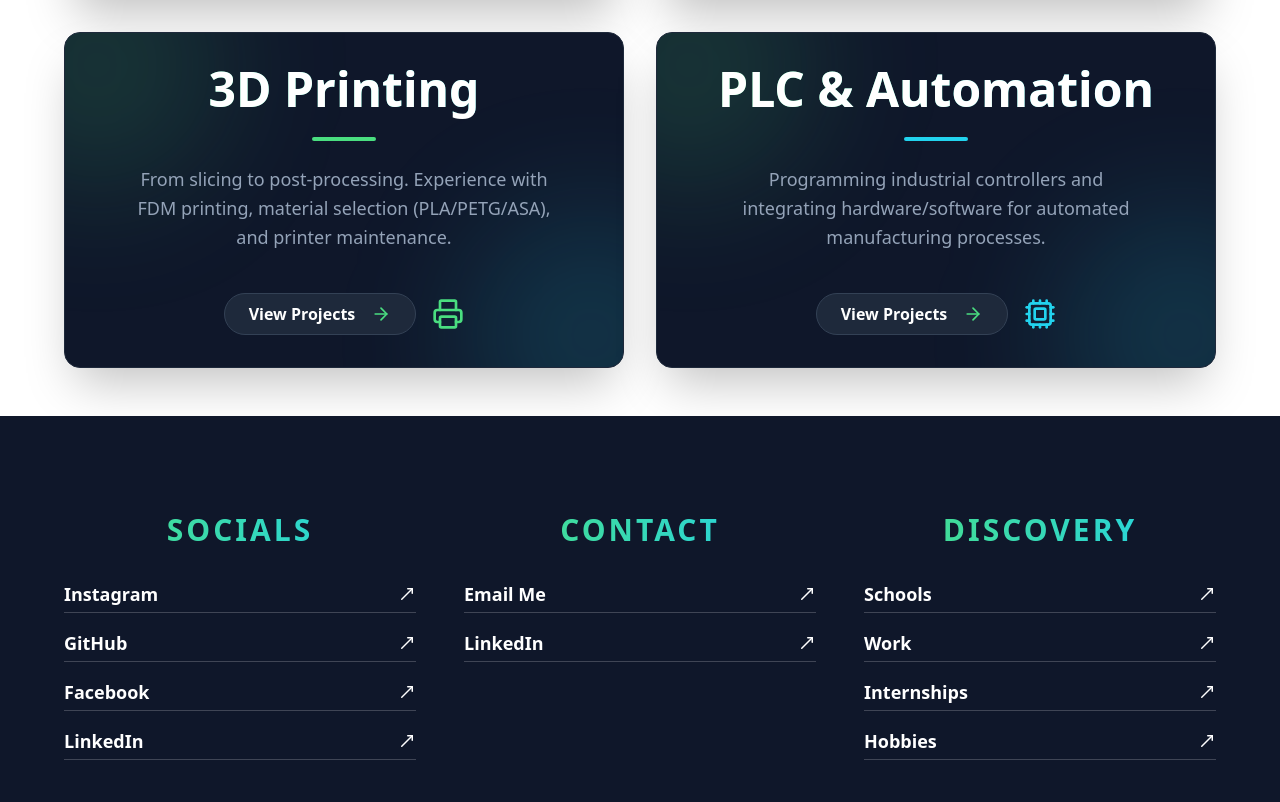
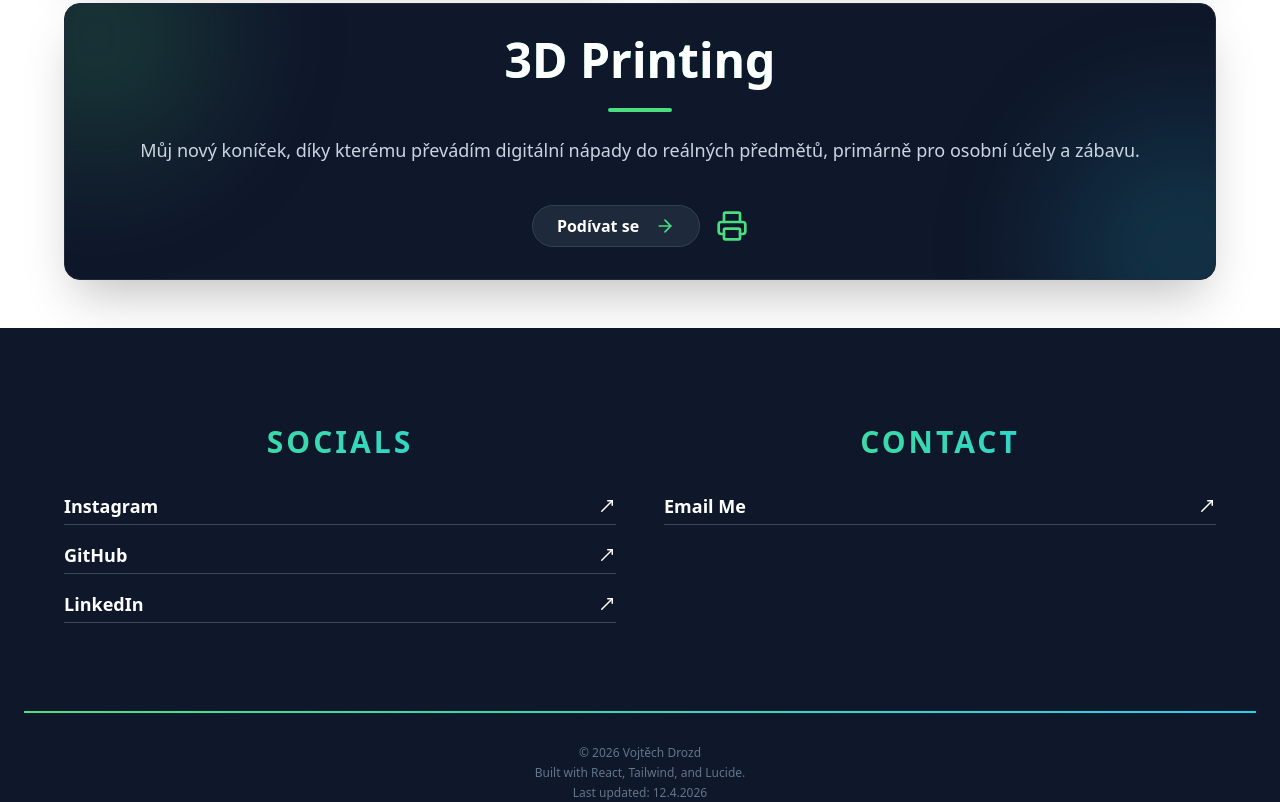
Before and after one commit to Kolecko2004/Website, a React (Vite) app in the folder mysite/: page /projects in a window 1280 px wide. Shown: the part 1080-1882 px from the top of the page. Built offline with nearby package versions, Linux system fonts and the light colour scheme.

Commit message:
Some progress with texts and other small things

```diff
--- a/mysite/src/App.jsx
+++ b/mysite/src/App.jsx
@@ -8,14 +8,19 @@ import Experience from "./pages/Experience";
 import Projects from "./pages/Projects";
 import ProjectDetail from "./pages/ProjectDetail";
 import { projectData } from "./data/ProjectData";
+import Hobbies from "./pages/Hobbies";
 
 function ProjectWrapper() {
   const { projectId } = useParams();
   const data = projectData[projectId];
 
-  // DOBRÁ PRAXE: Kontrola, zda data existují
   if (!data) {
-    return <div className="text-white text-center py-20">Project not found!</div>;
+    // Schválně přidáme křiklavě červené pozadí, abychom měli jistotu, že to nepřehlédneme
+    return (
+      <div className="bg-red-500 text-white text-4xl text-center py-20">
+        DATA NENALEZENA PRO: {projectId}
+      </div>
+    );
   }
 
   return <ProjectDetail data={data} />;
@@ -30,6 +35,8 @@ export default function App() {
           <Route path="/" element={<Home />} />
           <Route path="/experience" element={<Experience />} />
           <Route path="/projects" element={<Projects />} />
+          <Route path="/hobbies" element={<Hobbies />} />
+
           <Route path="/projects/:projectId" element={<ProjectWrapper />} />
         </Routes>
       </main>
--- a/mysite/src/Footer.jsx
+++ b/mysite/src/Footer.jsx
@@ -34,7 +34,7 @@ export default function Footer() {
 
   return (
     <footer className="relative bg-slate-900 text-white pt-24 pb-12 px-6">
-      <div className="max-w-6xl mx-auto grid grid-cols-1 md:grid-cols-3 gap-12 text-center">
+      <div className="max-w-6xl mx-auto grid grid-cols-1 md:grid-cols-2 gap-12 text-center">
         <nav aria-label="Social links">
           <SectionTitle>Socials</SectionTitle>
           <div className="flex flex-col">
@@ -44,30 +44,16 @@ export default function Footer() {
             <FooterLink href="https://github.com/Kolecko2004">
               GitHub
             </FooterLink>
-            <FooterLink href="https://www.facebook.com/vojta.drozd.1/">
-              Facebook
-            </FooterLink>
-            <FooterLink href="https://www.linkedin.com/in/vojt%C4%9Bch-drozd-3918bb28b/">
-              LinkedIn
-            </FooterLink>
+            <FooterLink href="https://linkedin.com/in/...">LinkedIn</FooterLink>
           </div>
         </nav>
 
         <nav aria-label="Contact info">
           <SectionTitle>Contact</SectionTitle>
           <div className="flex flex-col">
-            <FooterLink href="mailto:your@email.com">Email Me</FooterLink>
-            <FooterLink href="https://linkedin.com/in/...">LinkedIn</FooterLink>
-          </div>
-        </nav>
-
-        <nav aria-label="Discovery links">
-          <SectionTitle>Discovery</SectionTitle>
-          <div className="flex flex-col">
-            <FooterLink href="#schools">Schools</FooterLink>
-            <FooterLink href="#work">Work</FooterLink>
-            <FooterLink href="#internships">Internships</FooterLink>
-            <FooterLink href="#hobbies">Hobbies</FooterLink>
+            <FooterLink href="mailto:vojtech.drozd@protonmail.com">
+              Email Me
+            </FooterLink>
           </div>
         </nav>
       </div>
--- a/mysite/src/Navbar.jsx
+++ b/mysite/src/Navbar.jsx
@@ -8,9 +8,7 @@ const NavbarLink = ({ href, children }) => (
     className="group flex flex-col font-semibold text-lg text-white py-1"
   >
     <span>{children}</span>
-    {/* Underline Track */}
     <div className="relative h-[2px] w-full mt-0.5 bg-slate-700 overflow-hidden">
-      {/* Animated Progress */}
       <div className="absolute inset-0 bg-green-400 -translate-x-[101%] group-hover:translate-x-0 transition-transform duration-500 ease-in-out" />
     </div>
   </a>
@@ -36,7 +34,7 @@ export default function Navbar() {
         <div className="flex items-center space-x-8 md:space-x-16 z-10">
           <NavbarLink href="/">Home</NavbarLink>
           <NavbarLink href="/projects">Projects</NavbarLink>
-          <NavbarLink href="/about">About</NavbarLink>
+          <NavbarLink href="/experience">About</NavbarLink>
         </div>
 
         <div className="hidden md:block absolute right-0">
--- a/mysite/src/components/Button.jsx
+++ b/mysite/src/components/Button.jsx
@@ -1,10 +1,12 @@
 import React from "react";
 import { ArrowRight } from "lucide-react";
+import { Link } from "react-router-dom";
 
 export const Button = ({
   href,
   onClick, // Added onClick support
   children,
+  to,
   className = "",
   variant = "secondary"
 }) => {
@@ -42,6 +44,14 @@ export const Button = ({
     );
   }
 
+  if (to) {
+    return (
+      <Link to={to} className={`${baseStyles} ${variants[variant]} ${className}`}>
+        {content}
+      </Link>
+    );
+  }
+
   return (
     <button onClick={onClick} className={`${baseStyles} ${variants[variant]} ${className}`}>
       {content}
--- a/mysite/src/components/FeatureBlock.jsx
+++ b/mysite/src/components/FeatureBlock.jsx
@@ -17,7 +17,7 @@ export const FeatureBlock = ({
           {title}
         </Header>
         <div className={`w-16 h-1 ${accentColor} mx-auto rounded-full`}></div>
-        <p className="px-4 md:px-8 text-slate-400 leading-relaxed text-lg">
+        <p className="px-4 md:px-8 text-slate-300 leading-relaxed text-lg whitespace-pre-line">
           {description}
         </p>
 
--- a/mysite/src/data/ProjectData.js
+++ b/mysite/src/data/ProjectData.js
@@ -1,21 +1,80 @@
+import img1 from "./3d-modeling-img1.png";
+import img2 from "./3d-modeling-img2.png";
+
 export const projectData = {
+  "web-production": {
+    title: "Web Production",
+    badge: "Development",
+    description:
+      "Tvorba webových stránek v Reactu a Tailwindu, kterou dělám primárně pro radost a osobní rozvoj.",
+    color: "bg-cyan-400",
+    sections: [
+      {
+        type: "text",
+        title: "O mém webovém vývoji",
+        content:
+          "Programovat webové stránky pomocí moderních technologií jako React a Tailwind CSS jsem se naučil především díky své praxi ve firmě numoteq.\n\n Dnes se webovému vývoji věnuji hlavně jako zábavě a skvělému způsobu, jak si neustále rozšiřovat své individuální schopnosti.\n\n A pokud vás zajímá, jak takový web z mé dílny vypadá v praxi, nemusíte chodit daleko – tou nejlepší vizitkou je přímo tato stránka, kterou si právě prohlížíte.",
+      },
+      {
+        type: "contact",
+        title: "Get in Touch",
+        description:
+          "Máš otázku k webům nebo chceš na něčem spolupracovat? Ozvi se mi.",
+        buttonText: "Napsat e-mail",
+        email: "vojtech.drozd@protonmail.com",
+      },
+    ],
+  },
   "3d-modeling": {
     title: "3D Modeling",
     badge: "Design",
-    description: "Creating functional and aesthetic CAD models for various applications.",
+    description:
+      "Tvorba funkčních a estetických CAD modelů, od technických návrhů až po přípravu pro 3D tisk.",
     color: "bg-green-400",
     sections: [
       {
         type: "text",
-        title: "The Process",
-        content: "I specialize in parametric modeling using Fusion 360, focusing on 3D printability."
+        title: "Moje cesta k 3D modelování",
+        content:
+          "Základy 3D modelování a technického kreslení jsem získal už na střední škole. Učili jsme se převádět technické návrhy do reálných 3D modelů pomocí softwaru (AutoCAD, Inventor, Solid Edge).\n\nZa pomyslný vrchol svých dosavadních CAD schopností považuji praktickou maturitní zkoušku z 3D modelování. Naším úkolem bylo podle dodané dokumentace vymodelovat kompletní parní stroj – od konstrukce jednotlivých menších součástek až po jejich finální složení do jedné velké funkční sestavy.\n\nAčkoliv na vysoké škole nemám tolik příležitostí tento obor přímo studijně rozvíjet, díky 3D tisku s ním zůstávám v pravidelném kontaktu. Navrhování vlastních funkčních dílů nebo jen modelování pro zábavu je pro mě skvělý způsob, jak si tyto dovednosti udržet a dále je posouvat, zejména s ohledem na 3D tisknutelnost a software jako Fusion 360.",
       },
       {
         type: "image-grid",
-        title: "Visual Showcase",
-        images: ["image1.jpg", "image2.jpg"],
-        description: "Drafts and final renders of a mechanical assembly."
-      }
-    ]
-  }
+        title: "Ukázky práce",
+        images: [img1, img2],
+        description: "Drafts and final renders of a mechanical assembly.",
+      },
+      {
+        type: "contact",
+        title: "Get in Touch",
+        description:
+          "Zaujala tě moje práce nebo potřebuješ něco vymodelovat? Ozvi se mi.",
+        buttonText: "Napsat e-mail",
+        email: "vojtech.drozd@protonmail.com",
+      },
+    ],
+  },
+  "3d-printing": {
+    title: "3D Printing",
+    badge: "Hardware",
+    description:
+      "Můj nový koníček, díky kterému převádím digitální nápady do reálných předmětů, primárně pro osobní účely a zábavu.",
+    color: "bg-green-400",
+    sections: [
+      {
+        type: "text",
+        title: "Moje cesta k 3D tisku",
+        content:
+          "3D tisk je mým poměrně novým koníčkem, který mě ale okamžitě naplno chytnul. Nedávno jsem si pořídil vlastní 3D tiskárnu a otevřely se mi tak úplně nové možnosti, jak zhmotnit své nápady.\n\nTiskárnu využívám hlavně pro osobní účely a pro zábavu. Ať už jde o tisk různých praktických organizérů, náhradních dílů, nebo jen drobných vychytávek pro radost, hrozně mě baví sledovat, jak mi fyzický výrobek roste doslova před očima.\n\nCelé se to navíc neuvěřitelně skvěle doplňuje s mými zkušenostmi s CAD softwarem. Když mi doma něco chybí nebo potřebuji specifickou součástku, prostě si ji sám navrhnu, připravím ve sliceru a rovnou vytisknu přesně podle svých představ.",
+      },
+      {
+        type: "contact",
+        title: "Get in Touch",
+        description:
+          "Zajímá tě 3D tisk nebo bys chtěl poradit či něco probrat? Napiš mi.",
+        buttonText: "Napsat e-mail",
+        email: "vojtech.drozd@protonmail.com",
+      },
+    ],
+  },
 };
--- /dev/null
+++ b/mysite/src/pages/Hobbies.jsx
@@ -0,0 +1,91 @@
+import React from "react";
+import Hero from "../components/Hero";
+import Timeline from "../components/Timeline";
+import { Header } from "../components/Headers";
+import { FeatureBlock } from "../components/FeatureBlock";
+import { Printer, Box, Globe, Cpu } from "lucide-react";
+import { Button } from "../components/Button";
+import { useNavigate } from "react-router-dom";
+
+const hobbies = [
+  {
+    title: "Gym",
+    description:
+      "Developing responsive, high-performance web applications using React, Tailwind, and modern full-stack technologies.",
+    icon: <Globe className="text-green-400" size={32} />,
+    color: "bg-cyan-400",
+  },
+  {
+    title: "Formula 1",
+    description:
+      "Designing complex geometries and functional parts in CAD software, optimized for both aesthetics and structural integrity.",
+    icon: <Box className="text-cyan-400" size={32} />,
+    color: "bg-green-400",
+  },
+  {
+    title: "3D Printing",
+    description:
+      "From slicing to post-processing. Experience with FDM printing, material selection (PLA/PETG/ASA), and printer maintenance.",
+    icon: <Printer className="text-purple-400" size={32} />,
+    color: "bg-green-400",
+  },
+  {
+    title: "Going out woth friends",
+    description:
+      "Programming industrial controllers and integrating hardware/software for automated manufacturing processes.",
+    icon: <Cpu className="text-green-400" size={32} />,
+    color: "bg-cyan-400",
+  },
+  {
+    title: "Plants",
+    description:
+      "Programming industrial controllers and integrating hardware/software for automated manufacturing processes.",
+    icon: <Cpu className="text-cyan-400" size={32} />,
+    color: "bg-cyan-400",
+  },
+  {
+    title: "Cats",
+    description:
+      "Programming industrial controllers and integrating hardware/software for automated manufacturing processes.",
+    icon: <Cpu className="text-purple-400" size={32} />,
+    color: "bg-cyan-400",
+  },
+];
+
+const USE_ALTERNATING_COLORS = true;
+
+const COLORS = ["bg-green-400", "bg-cyan-400", "bg-purple-400"];
+
+function Hobbies() {
+  return (
+    <div>
+      <Hero
+        badge="Hobbies"
+        title={<>Free time</>}
+        description="In here you can find lorem ipsum dolor sit amet, consectetur adipiscing elit. Donec tellus nibh,"
+      />
+      <div className="grid gap-8 max-w-6xl mx-auto mb-12">
+        {hobbies.map((project, index) => {
+          const blockColor = USE_ALTERNATING_COLORS
+            ? COLORS[index % COLORS.length]
+            : "bg-green-400";
+          return (
+            <div key={index} className="flex flex-col">
+              <FeatureBlock
+                title={project.title}
+                description={project.description}
+                accentColor={blockColor}
+              >
+                <div className="flex justify-center items-center gap-4">
+                  <div>{project.icon}</div>
+                </div>
+              </FeatureBlock>
+            </div>
+          );
+        })}
+      </div>
+    </div>
+  );
+}
+
+export default Hobbies;
--- a/mysite/src/pages/Home.jsx
+++ b/mysite/src/pages/Home.jsx
@@ -3,6 +3,13 @@ import { FeatureBlock } from "../components/FeatureBlock";
 import { Button } from "../components/Button";
 
 const FEATURE_DATA = [
+  {
+    path: "/projects",
+    id: "projects",
+    title: "Projects",
+    description:
+      "Lorem ipsum dolor sit amet, consectetur adipiscing elit. Donec tellus nibh, dapibus in euismod sit amet, efficitur quis sem. Phasellus aliquet diam a feugiat placerat.",
+  },
   {
     path: "/experience",
     id: "experience",
@@ -11,23 +18,9 @@ const FEATURE_DATA = [
       "Lorem ipsum dolor sit amet, consectetur adipiscing elit. Donec tellus nibh, dapibus in euismod sit amet, efficitur quis sem. Phasellus aliquet diam a feugiat placerat.",
   },
   {
-    path: "/",
+    path: "/hobbies",
     id: "hobbies",
     title: "Hobbies",
-    description:
-      "Lorem ipsum dolor sit amet, consectetur adipiscing elit. Donec tellus nibh, dapibus in euismod sit amet, efficitur quis sem. Phasellus aliquet diam a feugiat placerat.",
-  },
-  {
-    path: "/",
-    id: "products",
-    title: "Products",
-    description:
-      "Lorem ipsum dolor sit amet, consectetur adipiscing elit. Donec tellus nibh, dapibus in euismod sit amet, efficitur quis sem. Phasellus aliquet diam a feugiat placerat.",
-  },
-  {
-    path: "/",
-    id: "projects",
-    title: "Projects",
     description:
       "Lorem ipsum dolor sit amet, consectetur adipiscing elit. Donec tellus nibh, dapibus in euismod sit amet, efficitur quis sem. Phasellus aliquet diam a feugiat placerat.",
   },
@@ -45,16 +38,14 @@ export default function Home() {
         description="I build functional web applications using React and Tailwind. Focused on clean code and simple interfaces."
       />
       <div className="grid grid-cols-1 md:grid-cols-2 gap-6 max-w-6xl mx-auto my-12">
-        {FEATURE_DATA.map((item) => (
-          <FeatureBlock
-            key={item.id}
-            title={item.title}
-            description={item.description}
-          >
-            <Button className="mx-auto" href={item.path}>
-              Explore {item.title}
-            </Button>
-          </FeatureBlock>
+        {FEATURE_DATA.map((item, index) => (
+          <div key={item.id} className={index === 0 ? "md:col-span-2" : ""}>
+            <FeatureBlock title={item.title} description={item.description}>
+              <Button className="mx-auto" href={item.path}>
+                Explore {item.title}
+              </Button>
+            </FeatureBlock>
+          </div>
         ))}
       </div>
     </div>
--- a/mysite/src/pages/ProjectDetail.jsx
+++ b/mysite/src/pages/ProjectDetail.jsx
@@ -2,9 +2,15 @@ import React from "react";
 import { FeatureBlock } from "../components/FeatureBlock";
 import { Header } from "../components/Headers";
 import { Button } from "../components/Button";
+import { useNavigate } from "react-router-dom";
 
 export default function ProjectDetail({ data }) {
-  if (!data) return <div className="text-white p-20 text-center">Project not found.</div>;
+  const navigate = useNavigate();
+
+  if (!data)
+    return (
+      <div className="text-white p-20 text-center">Project not found.</div>
+    );
 
   return (
     <div className="min-h-screen pb-20">
@@ -14,7 +20,7 @@ export default function ProjectDetail({ data }) {
         <Header level={3} className="text-slate-400 max-w-2xl mx-auto">
           {data.description}
         </Header>
-        <Button className="mx-auto" onClick={() => window.history.back()}>
+        <Button className="mx-auto" onClick={() => navigate(-1)}>
           Back to Projects
         </Button>
       </div>
@@ -30,10 +36,25 @@ export default function ProjectDetail({ data }) {
             {section.type === "image-grid" && (
               <div className="mt-8 grid grid-cols-1 md:grid-cols-2 gap-4">
                 {section.images?.map((img, i) => (
-                  <div key={i} className="h-64 bg-slate-800 rounded-xl border border-slate-700 flex items-center justify-center text-slate-500">
-                    Placeholder for {img}
-                  </div>
+                  <img
+                    key={i}
+                    src={img}
+                    alt={`Project visual ${i + 1}`}
+                    className="h-72 w-full object-cover rounded-xl border border-slate-700 shadow-lg"
+                  />
                 ))}
+              </div>
+            )}
+
+            {section.type === "contact" && (
+              <div className="flex justify-center">
+                <Button
+                  href={`mailto:${section.email}`}
+                  variant="secondary"
+                  className="mx-auto"
+                >
+                  {section.buttonText || "Contact Me"}
+                </Button>
               </div>
             )}
           </FeatureBlock>
--- a/mysite/src/pages/Projects.jsx
+++ b/mysite/src/pages/Projects.jsx
@@ -4,13 +4,14 @@ import { Header } from "../components/Headers";
 import { FeatureBlock } from "../components/FeatureBlock";
 import { Printer, Box, Globe, Cpu } from "lucide-react";
 import { Button } from "../components/Button";
+import { useNavigate } from "react-router-dom";
 
 const projectCategories = [
   {
     slug: "web-production", // Used for the URL
     title: "Web Production",
     description:
-      "Developing responsive, high-performance web applications using React, Tailwind, and modern full-stack technologies.",
+      "Tvorba webových stránek v Reactu a Tailwindu, kterou dělám primárně pro radost a osobní rozvoj.",
     icon: <Globe className="text-cyan-400" size={32} />,
     color: "bg-cyan-400",
   },
@@ -18,7 +19,7 @@ const projectCategories = [
     slug: "3d-modeling",
     title: "3D Modeling",
     description:
-      "Designing complex geometries and functional parts in CAD software, optimized for both aesthetics and structural integrity.",
+      "Tvorba funkčních a estetických CAD modelů, od technických návrhů až po přípravu pro 3D tisk.",
     icon: <Box className="text-green-400" size={32} />,
     color: "bg-green-400",
   },
@@ -26,21 +27,14 @@ const projectCategories = [
     slug: "3d-printing",
     title: "3D Printing",
     description:
-      "From slicing to post-processing. Experience with FDM printing, material selection (PLA/PETG/ASA), and printer maintenance.",
+      "Můj nový koníček, díky kterému převádím digitální nápady do reálných předmětů, primárně pro osobní účely a zábavu.",
     icon: <Printer className="text-green-400" size={32} />,
     color: "bg-green-400",
-  },
-  {
-    slug: "automation",
-    title: "PLC & Automation",
-    description:
-      "Programming industrial controllers and integrating hardware/software for automated manufacturing processes.",
-    icon: <Cpu className="text-cyan-400" size={32} />,
-    color: "bg-cyan-400",
   },
 ];
 
 function Projects() {
+  const navigate = useNavigate();
   return (
     <div className="max-w-6xl mx-auto">
       <Hero
@@ -53,8 +47,16 @@ function Projects() {
         description="In here you can find what im working on in my presonal time or what excite me"
       />
 <div className="grid grid-cols-1 md:grid-cols-2 gap-8 max-w-6xl mx-auto mb-12">
-        {projectCategories.map((project, index) => (
-          <div key={index} className="flex flex-col">
+        {projectCategories.map((project, index) => {
+          const isLastAndOdd =
+            index === projectCategories.length - 1 &&
+            projectCategories.length % 2 !== 0;
+
+          return (
+            <div
+              key={index}
+              className={`flex flex-col ${isLastAndOdd ? "md:col-span-2" : ""}`}
+            >
               <FeatureBlock
                 title={project.title}
                 description={project.description}
@@ -62,18 +64,17 @@ function Projects() {
               >
                 <div className="flex justify-center items-center gap-4">
                   <Button
-                  onClick={() =>
-                    (window.location.href = `/projects/${project.slug}`)
-                  }
+                    to={`/projects/${project.slug}`}
                     className="w-full md:w-auto"
                   >
-                  View Projects
+                    Podívat se
                   </Button>
                   <div>{project.icon}</div>
                 </div>
               </FeatureBlock>
             </div>
-        ))}
+          );
+        })}
       </div>
     </div>
   );
```
Also changed, not shown: mysite/src/data/3d-modeling-img1.png (added), mysite/src/data/3d-modeling-img2.png (added). Lines whose indentation alone changed are shown as unchanged.
